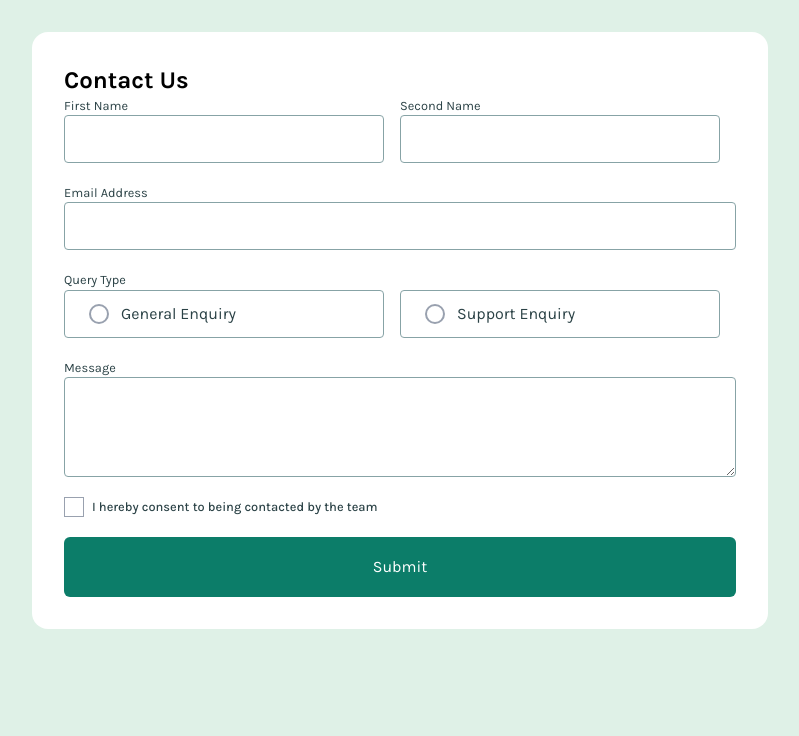
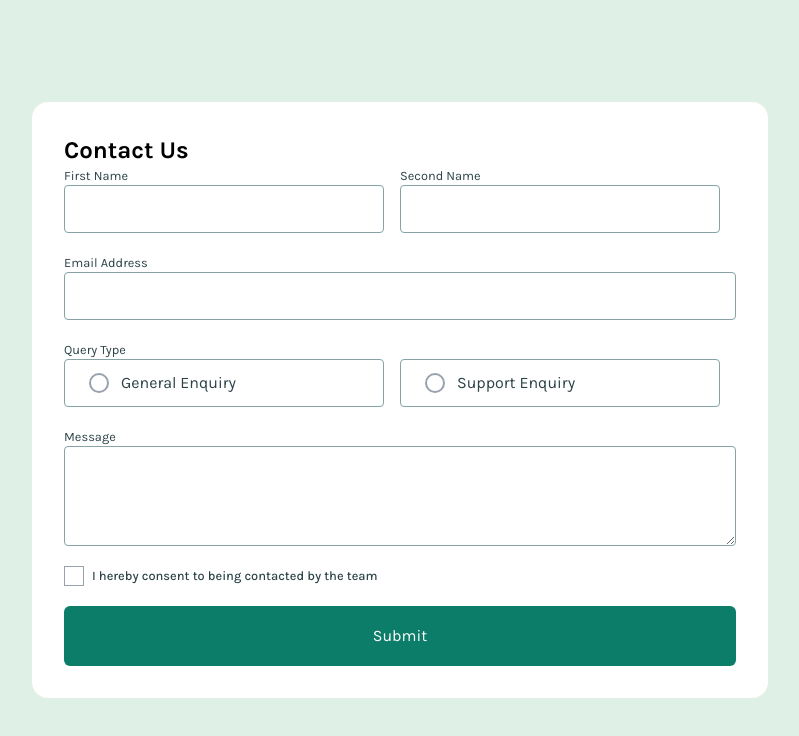
Before and after one commit to Jackson-zablon15/contact-form, a React (Vite) app: page / in a window 1280 px wide. Shown: the top 736 px of the page, without its empty margins (240-1039 px from the left). Built offline with nearby package versions, Linux system fonts and the light colour scheme.

Commit message:
centering the project

```diff
--- a/src/index.css
+++ b/src/index.css
@@ -2,7 +2,7 @@
 html,
 body{
     width: 100%;
-    min-height: 100%;
+    height: 100%;
 }
 body{
     font-family: Karla, sans-serif;
```
